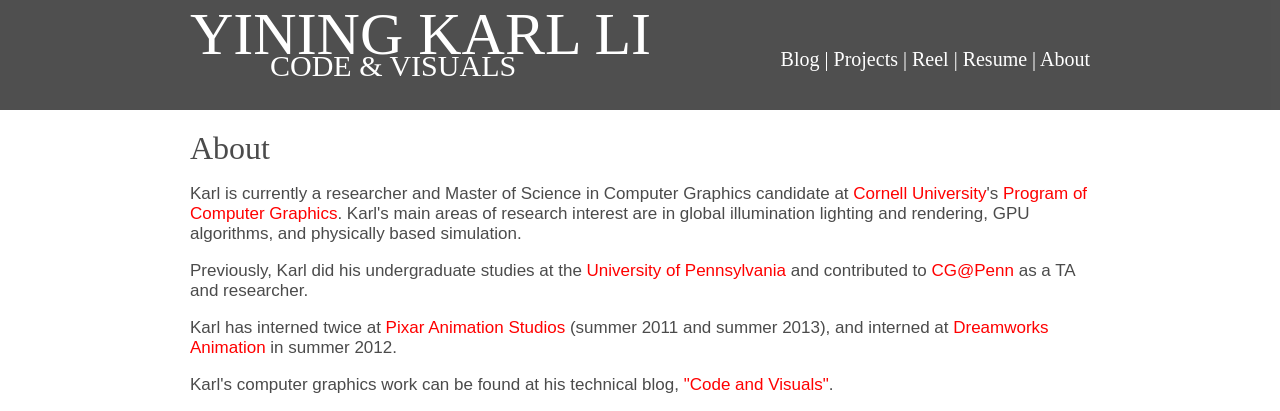
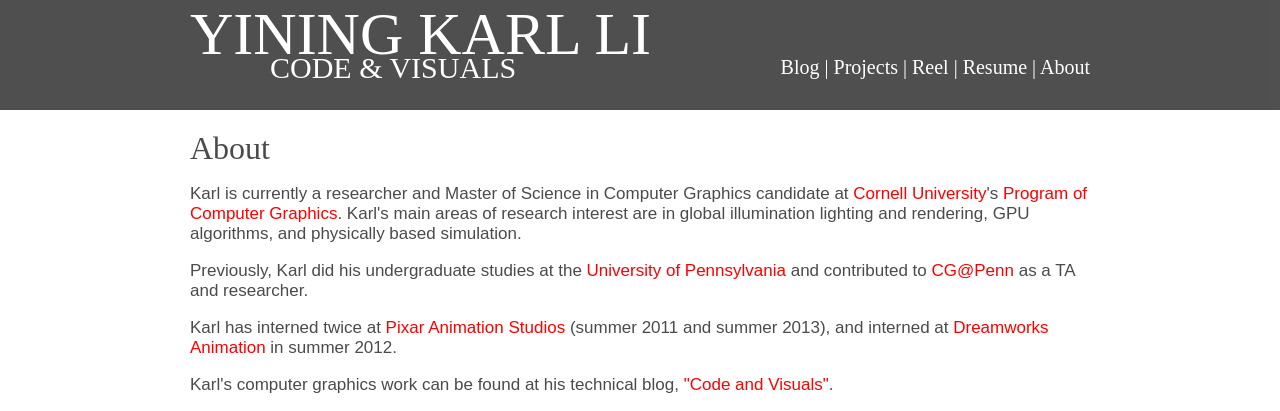
Before and after one commit to betajippity/yiningkarlli.com, a PHP site: page /about/index.php in a window 1280 px wide. Shown: the top 411 px of the page. Run offline with PHP 8.4, Linux system fonts and the light colour scheme; some libraries are stand-ins or nearby versions.

Commit message:
Slight navbar css tweaks

```diff
--- a/includes/css/style.css
+++ b/includes/css/style.css
@@ -93,14 +93,14 @@ a.nav:active {
 	font: 30px "futura-pt";
 	font-weight: 500;
 	margin-left: 80px;
-	margin-top: -20px;
+	margin-top: -18px;
 }
 
 .topmenubar .topmenu {
 	font: 20px "futura-pt";
-	font-weight: 500;
+	font-weight: 300;
 	text-align: right ;
-	margin-top: -35px;
+	margin-top: -29px;
 	z-index: 1000 ;
 }
 
@@ -114,7 +114,7 @@ a.nav:active {
 	width: 100% ;
 	z-index: 1000 ;
 	opacity: .9;
-	margin-top: -94px;
+	margin-top: -100px;
 }
 
 .topmenubar-hover .codeandvisuals {
@@ -134,7 +134,7 @@ a.nav:active {
 
 .topmenubar-hover .topmenu {
 	font: 20px "futura-pt";
-	font-weight: 500;
+	font-weight: 300;
 	text-align: right ;
 	margin-top: -30px;
 }
--- a/includes/js/navbar.js
+++ b/includes/js/navbar.js
@@ -3,16 +3,16 @@ $(document).ready(function(){
 	//Fade and shrink stuff
 	$(window).scroll(function() {
 		var y = $window.scrollTop() / 50;
-		var titleFade = 1 - y/.85;
+		var titleFade = 1 - y/.95;
 		$('.codeandvisuals').css("opacity",titleFade);
-		if($(window).scrollTop()<=49){
+		if($(window).scrollTop()<=55){
 			$('.yiningkarlli').css("opacity",titleFade);
 			var titlebarShrink = 110-$window.scrollTop();
-			titlebarShrink = Math.max(titlebarShrink,94);
+			titlebarShrink = Math.max(titlebarShrink,100);
 			$('.topmenubar').css("height",titlebarShrink+"px");
 		}else{
 			$('.topmenubar-hover').css("height","");
-			var nameFade = ($window.scrollTop()-49)/20;
+			var nameFade = ($window.scrollTop()-55)/20;
 			nameFade = Math.min(1,nameFade);
 			$('.yiningkarlli').css("opacity",nameFade);
 		}
@@ -21,9 +21,9 @@ $(document).ready(function(){
 
 //Pin navbar
 $(window).scroll(function(){
-	if($(window).scrollTop()>49){
+	if($(window).scrollTop()>55){
 	    $('.topmenubar').attr("class", "topmenubar-hover");
-		$('body').css("margin-top","94px");
+		$('body').css("margin-top","100px");
 	}else{
 		$('.topmenubar-hover').attr("class", "topmenubar");
 		$('body').css("margin-top","0px");
```
